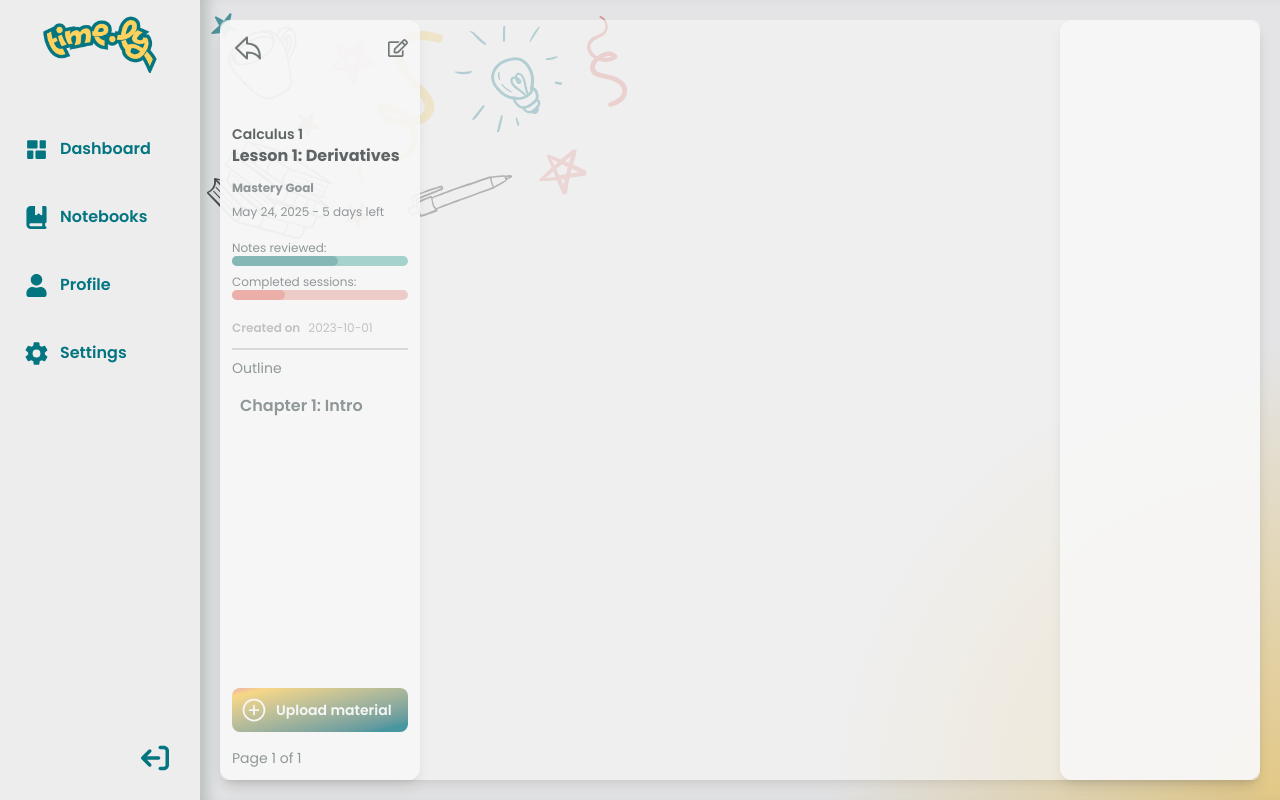
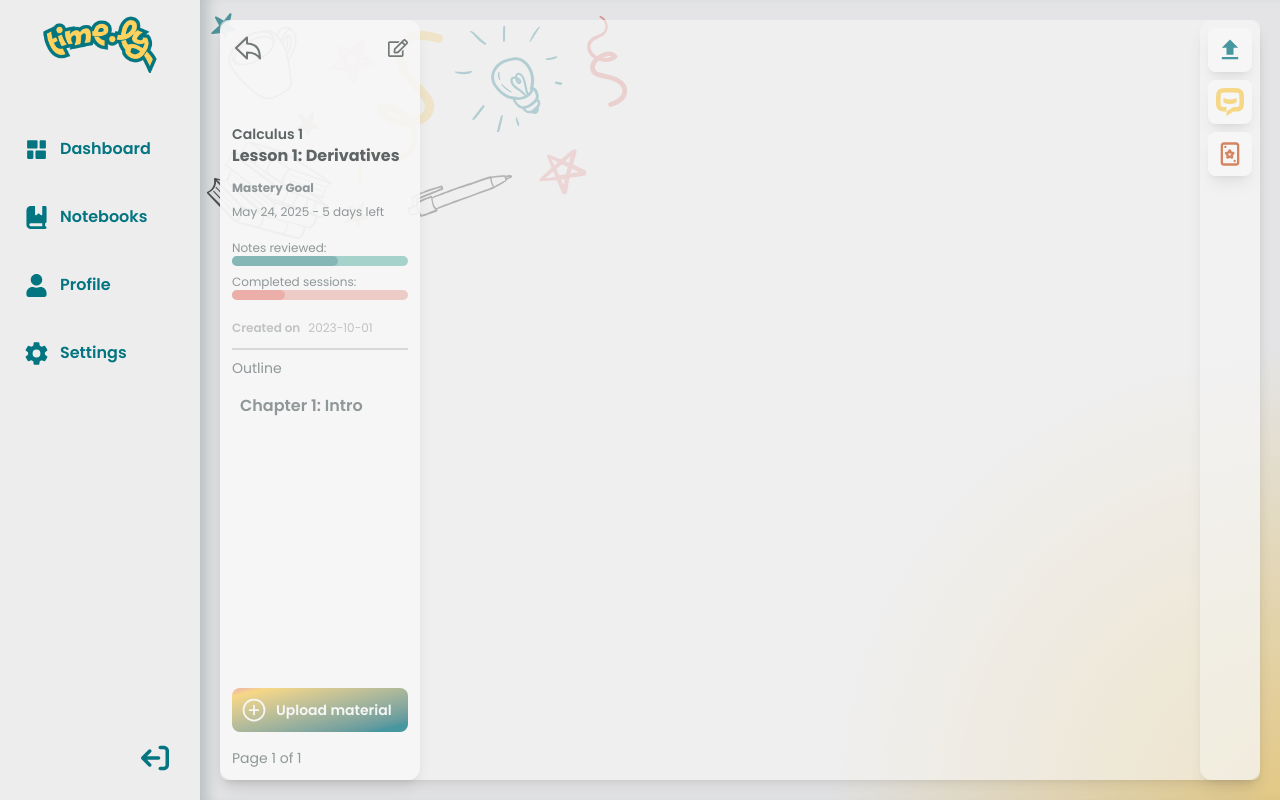
Before and after one commit to yanaSG/time.ly, a React (Vite) app in the folder frontend/: page /note in a window 1280 px wide. Built offline with nearby package versions, Linux system fonts and the light colour scheme.

Commit message:
Note page layout(only) completed

```diff
--- /dev/null
+++ b/frontend/src/views/components/features/ChatbotTab.tsx
@@ -0,0 +1,31 @@
+import React from 'react'
+import { GrSend } from "react-icons/gr";
+import NootBubble from '../ui/chat-bubbles/NootBubble';
+
+const ChatbotTab: React.FC = () => {
+    const noot = 'noot.svg'
+
+    return (
+        <div className='w-full h-full flex flex-col gap-2 items-start'>
+            <img src={noot} alt="noot" className='h-7 m-1 mx-2' />
+            <div className='w-full h-full flex flex-col gap-3 bg-white/70 rounded-lg shadow-black/10 shadow-[0_-1px_10px_0_rgba(0,0,0,0.2)]'>
+                <div className='w-full h-full p-2'>
+                    <NootBubble message='Hey there! I am Noot—your pocket-sized study buddy! Ready to turn that textbook into bite-sized gems? Upload a PDF or ask me anything!' />
+                </div>
+                <div className='w-full h-40 p-2 flex gap-1 bg-white rounded-lg shadow-black/20 shadow-[0_-1px_10px_0_rgba(0,0,0,0.2)]'>
+                    <textarea
+                        name=""
+                        id=""
+                        className='w-full text-sm focus:outline-none resize-none'
+                        placeholder='Message noot.'
+                    ></textarea>
+                    <button className='max-h-max text-white bg-[#037682] rounded-full p-2 hover:bg-white hover:text-[#037682] transform transition-all duration-200 cursor-pointer'>
+                        <GrSend className='size-4' />
+                    </button>
+                </div>
+            </div>
+        </div>
+    )
+}
+
+export default ChatbotTab
--- a/frontend/src/views/components/features/NoteAssistBar.tsx
+++ b/frontend/src/views/components/features/NoteAssistBar.tsx
@@ -1,9 +1,95 @@
-import React from 'react'
+import React, { useState } from 'react'
+import { FaArrowRightFromBracket, FaArrowRightToBracket } from 'react-icons/fa6';
+import { MdUpload } from "react-icons/md";
+import { SiChatbot } from "react-icons/si";
+import { TbPlayCardStar } from "react-icons/tb";
+import UploadTab from './UploadTab';
+import ChatbotTab from './ChatbotTab';
+import SuggestionTab from './SuggestionTab';
 
 const NoteAssistBar: React.FC = () => {
+  const [isOpen, setIsOpen] = useState(false);
+  const [uploadTab, setUploadTab] = useState(false);
+  const [chatTab, setChatTab] = useState(false);
+  const [suggestionTab, setSuggestionTab] = useState(false);
+
+  const openAssistBar = (tab: string | null) => {
+    if (tab === 'upload') {
+      setIsOpen(true);
+      setUploadTab(true);
+      setChatTab(false);
+      setSuggestionTab(false);
+    } else if (tab === 'chat') {
+      setIsOpen(true);
+      setChatTab(true);
+      setUploadTab(false);
+      setSuggestionTab(false);
+    } else if (tab === 'suggestion') {
+      setIsOpen(true);
+      setSuggestionTab(true);
+      setUploadTab(false);
+      setChatTab(false);
+    } else {
+      setIsOpen(!isOpen);
+      setUploadTab(false);
+      setChatTab(false);
+      setSuggestionTab(false);
+    }
+  }
+
+  const openUploadTab = () => {
+    setUploadTab(true);
+    setChatTab(false);
+    setSuggestionTab(false);
+  }
+
+  const openChatTab = () => {
+    setChatTab(true);
+    setUploadTab(false);
+    setSuggestionTab(false);
+  }
+
+  const openSuggestionTab = () => {
+    setSuggestionTab(true);
+    setUploadTab(false);
+    setChatTab(false);
+  }
+
   return (
-    <div className='w-50 h-full p-3 flex flex-col justify-between bg-white/90 rounded-xl shadow-lg'>
-
+    <div className={`w-15 h-full flex flex-col justify-start gap-1 bg-white/40 rounded-xl shadow-lg ${isOpen ? 'w-60' : ''} transform transition-all duration-200`}>
+      {
+        isOpen && (
+          <div onClick={() => openAssistBar(null)}
+            className={`w-11 text-[#037581] p-2 m-1 flex items-center justify-center gap-2 rounded-full cursor-pointer hover:text-white hover:bg-[#037581] transform transition-all duration-200`}>
+            <FaArrowRightFromBracket className='size-5 sm:block hidden' />
+          </div>
+        )
+      }
+      <div className={`flex p-2 gap-2 ${isOpen ? '' : 'flex-col'} transform transition-all duration-200`}>
+        <div
+          className={`w-full p-2 rounded-lg flex items-center justify-center shadow-lg cursor-pointer hover:bg-[#037682] hover:text-white transform transition-all duration-200
+            ${uploadTab ? 'bg-[#037682] text-white' : 'bg-white text-[#037682]'}`}
+          onClick={() => openAssistBar('upload')}>
+          <MdUpload className='size-7' />
+        </div>
+        <div
+          className={`w-full p-2 rounded-lg flex items-center justify-center shadow-lg cursor-pointer hover:bg-[#FFD25E] hover:text-white transform transition-all duration-200
+            ${chatTab ? 'bg-[#FFD25E] text-white' : 'bg-white text-[#FFD25E]'}`}
+          onClick={() => openAssistBar('chat')}>
+          <SiChatbot className='size-7' />
+        </div>
+        <div
+          className={`w-full p-2 rounded-lg flex items-center justify-center shadow-lg cursor-pointer hover:bg-[#D05C28] hover:text-white transform transition-all duration-200
+            ${suggestionTab ? 'bg-[#D05C28] text-white' : 'bg-white text-[#D05C28]'}`}
+          onClick={() => openAssistBar('suggestion')}>
+          <TbPlayCardStar className='size-7' />
+        </div>
+      </div>
+      <div className='h-full'>
+        {uploadTab && <UploadTab />}
+        {chatTab && <ChatbotTab />}
+        {suggestionTab && <SuggestionTab />}
+      </div>
     </div>
   )
 }
--- /dev/null
+++ b/frontend/src/views/components/features/SuggestionTab.tsx
@@ -0,0 +1,17 @@
+import React from 'react'
+import SuggestionButton from '../ui/buttons/SuggestionButton'
+
+const SuggestionTab: React.FC = () => {
+  const header = 'timely-suggests.svg'
+
+    return (
+        <div className='w-full h-full flex flex-col gap-2 items-start p-2'>
+            <img src={header} alt="noot" className='h-10 m-1 mx-2' />
+            <div className='w-full h-full flex flex-col gap-3 rounded-lg'>
+                <SuggestionButton message='Review notes today, then in 3 days—Noot will remind you!' />
+            </div>
+        </div>
+    )
+}
+
+export default SuggestionTab
--- /dev/null
+++ b/frontend/src/views/components/features/UploadTab.tsx
@@ -0,0 +1,17 @@
+import React from 'react'
+
+const UploadTab: React.FC = () => {
+  return (
+    <div className='w-full h-full p-3 flex flex-col justify-start gap-2 text-center'>
+        <h5 className='text-sm text-[#6D7879] font-semibold'>Uploaded files</h5>
+        <div className='w-full h-max text-xs text-[#6D7879] flex flex-col gap-2'>
+            <p>Chapter-1-Calculus-1.pdf</p>
+            <p>Chapter-1-Calculus-1.pdf</p>
+            <p>Chapter-1-Calculus-1.pdf</p>
+            <p>Chapter-1-Calculus-1.pdf</p>
+        </div>
+    </div>
+  )
+}
+
+export default UploadTab
--- /dev/null
+++ b/frontend/src/views/components/ui/buttons/SuggestionButton.tsx
@@ -0,0 +1,15 @@
+import React from 'react'
+
+interface SuggestionButtonProps {
+    message: string;
+}
+
+const SuggestionButton: React.FC<SuggestionButtonProps> = ({ message }) => {
+    return (
+        <div className="w-full p-2 text-start bg-gradient-to-br from-[#037682] to-[#FCD05D] rounded-lg">
+            <p className='text-white text-xs'>{message}</p>
+        </div>
+    )
+}
+
+export default SuggestionButton
--- /dev/null
+++ b/frontend/src/views/components/ui/chat-bubbles/NootBubble.tsx
@@ -0,0 +1,15 @@
+import React from 'react'
+
+interface NootBubbleProps {
+  message: string;
+}
+
+const NootBubble: React.FC<NootBubbleProps> = ({ message }) => {
+  return (
+    <div className="w-full p-2 text-start bg-gradient-to-br from-[#037682] to-[#FCD05D] rounded-lg">
+        <p className='text-white text-xs'>{message}</p>
+    </div>
+  )
+}
+
+export default NootBubble
```
Also changed, not shown: frontend/public/noot.svg (added), frontend/public/timely-suggests.svg (added).
